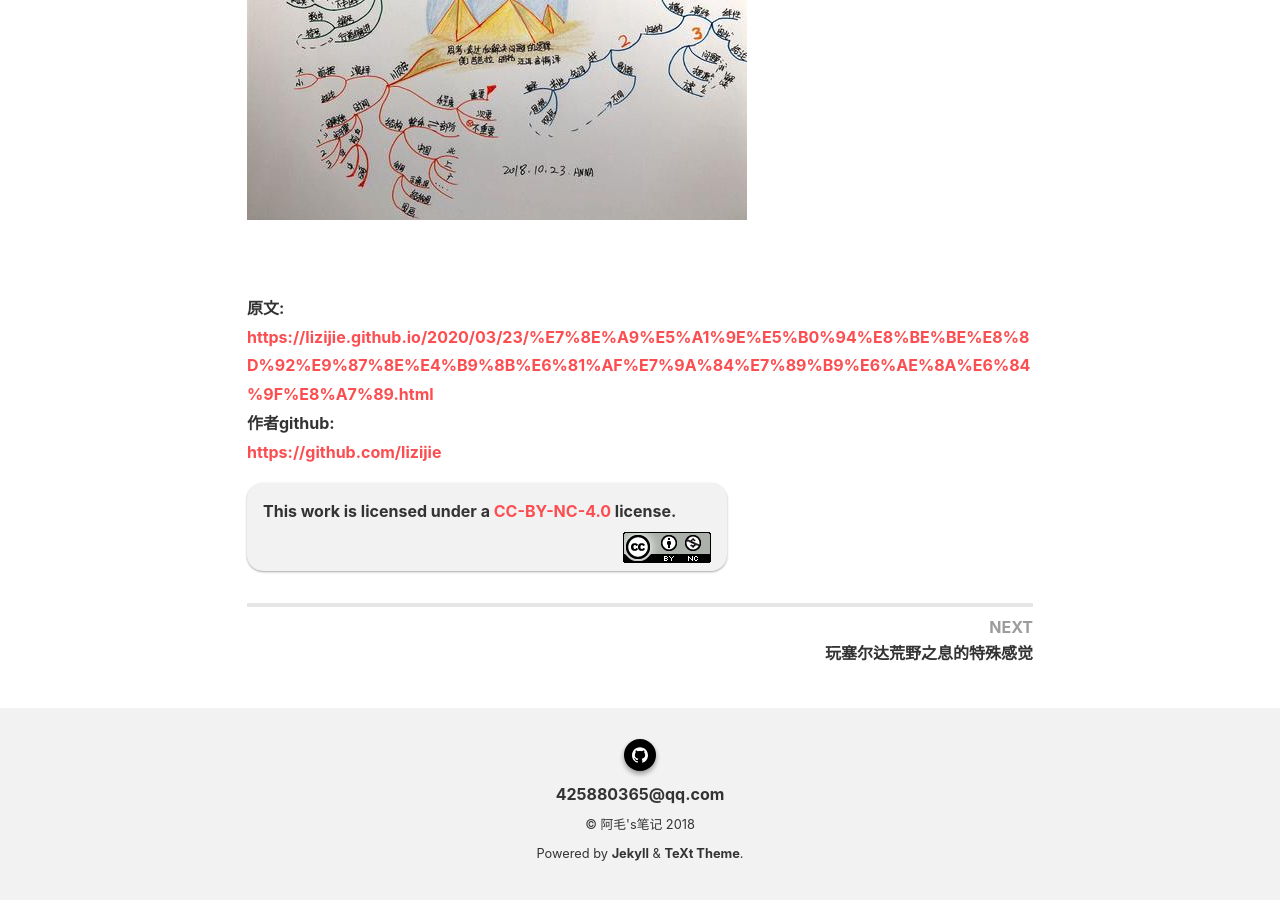
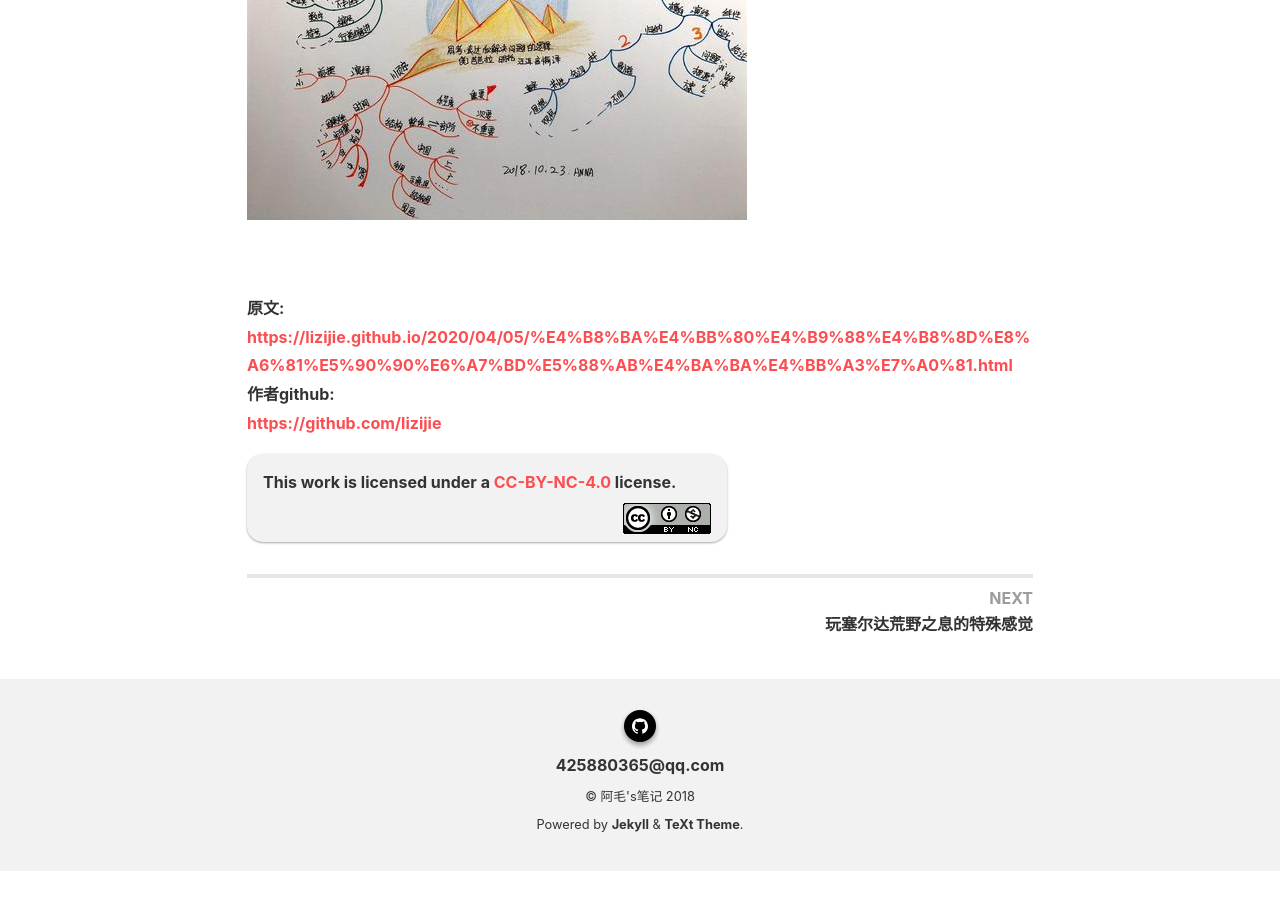
Before and after one commit to lizijie/lizijie.github.io, a Jekyll site: the page built from _posts/2020-04-05-为什么不要吐槽别人代码.md, in a window 1280 px wide and 900 px high, scrolled down 1424 px. Built offline with Jekyll 4.4.1, drawn with Linux system fonts in a browser that asks for light colours; nearby versions of some CDN libraries; comment, search, counter and statistics services are not loaded; after the commit the page ends 2295 px from its top, so only the background shows below that.

Commit message:
Update 2020-04-05-为什么不要吐槽别人代码.md

```diff
--- a/_posts/2020-04-05-为什么不要吐槽别人代码.md
+++ b/_posts/2020-04-05-为什么不要吐槽别人代码.md
@@ -32,7 +32,7 @@ tags: 游戏
 <br>
 <br>
 <b>原文:<br>
-<https://lizijie.github.io/2020/03/23/%E7%8E%A9%E5%A1%9E%E5%B0%94%E8%BE%BE%E8%8D%92%E9%87%8E%E4%B9%8B%E6%81%AF%E7%9A%84%E7%89%B9%E6%AE%8A%E6%84%9F%E8%A7%89.html>
+<https://lizijie.github.io/2020/04/05/%E4%B8%BA%E4%BB%80%E4%B9%88%E4%B8%8D%E8%A6%81%E5%90%90%E6%A7%BD%E5%88%AB%E4%BA%BA%E4%BB%A3%E7%A0%81.html>
 <br>
 作者github:<br>
 <https://github.com/lizijie>
```
Also changed, not shown: other parts of _posts/2020-04-05-为什么不要吐槽别人代码.md (+1 -1 lines).
